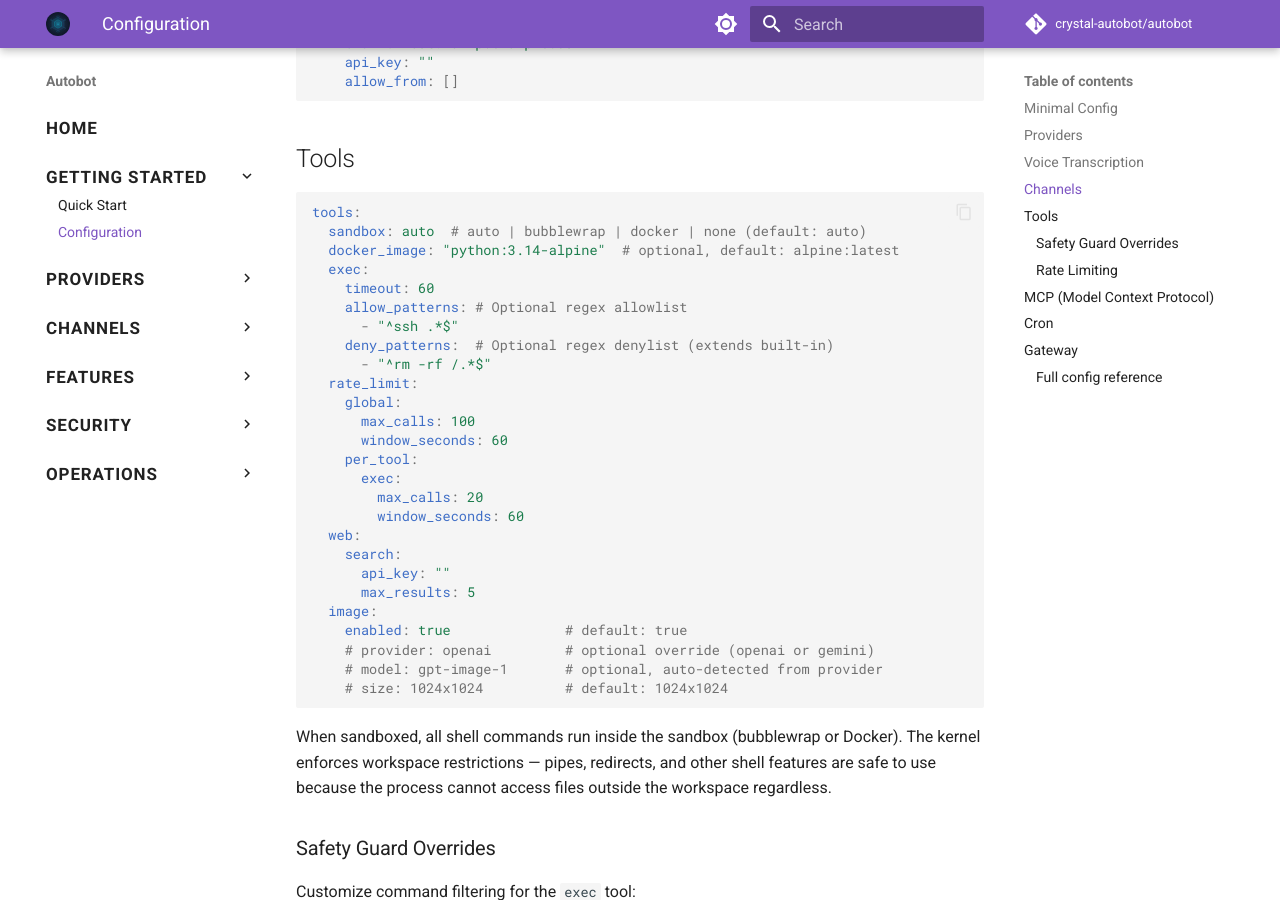
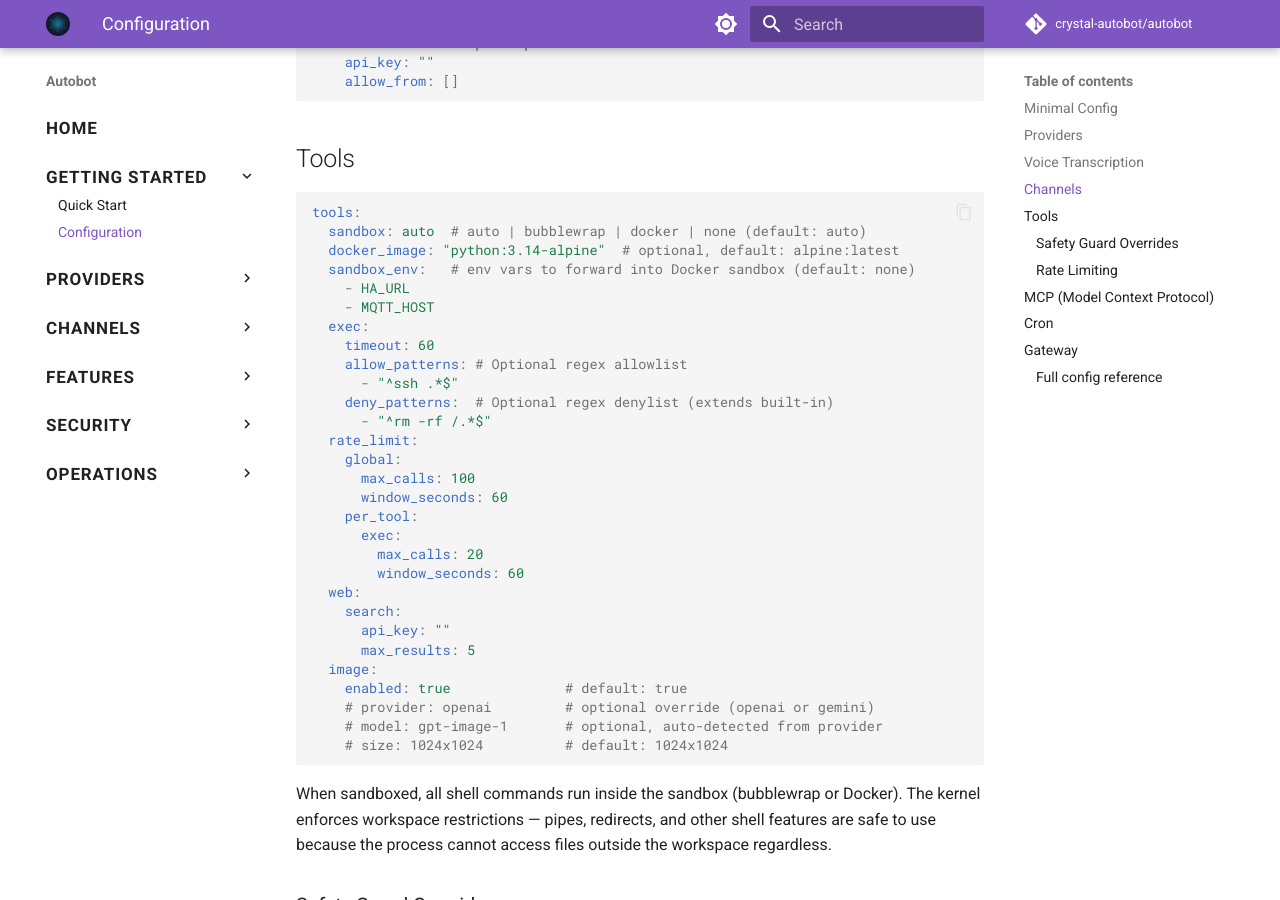
Before and after one commit to crystal-autobot/autobot, an MkDocs documentation site: the page built from docs/configuration.md, in a window 1280 px wide and 900 px high, scrolled down 1956 px. Built offline with MkDocs 1.6.1 and Material for MkDocs 9.7.7, drawn with Linux system fonts in a browser that asks for light colours; comment, search, counter and statistics services are not loaded; some of the changed text lies outside the part shown.

Commit message:
fix: pass sandbox env (#61)

```diff
--- a/docs/configuration.md
+++ b/docs/configuration.md
@@ -89,6 +89,9 @@ channels:
 tools:
   sandbox: auto  # auto | bubblewrap | docker | none (default: auto)
   docker_image: "python:3.14-alpine"  # optional, default: alpine:latest
+  sandbox_env:   # env vars to forward into Docker sandbox (default: none)
+    - HA_URL
+    - MQTT_HOST
   exec:
     timeout: 60
     allow_patterns: # Optional regex allowlist
@@ -261,6 +264,9 @@ channels:
 tools:
   sandbox: auto  # auto | bubblewrap | docker | none
   docker_image: "python:3.14-alpine"  # optional, default: alpine:latest
+  sandbox_env:  # env vars to forward into Docker sandbox (default: none)
+    - HA_URL
+    - MQTT_HOST
   web:
     search:
       api_key: "BRAVE_API_KEY"
```
Also changed, not shown: docs/sandboxing.md (+4 -0 lines), 4 other files.
